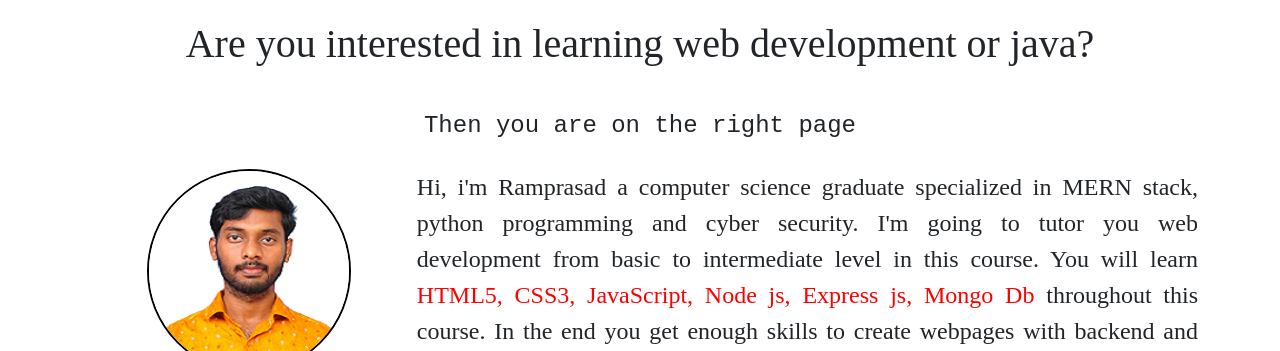
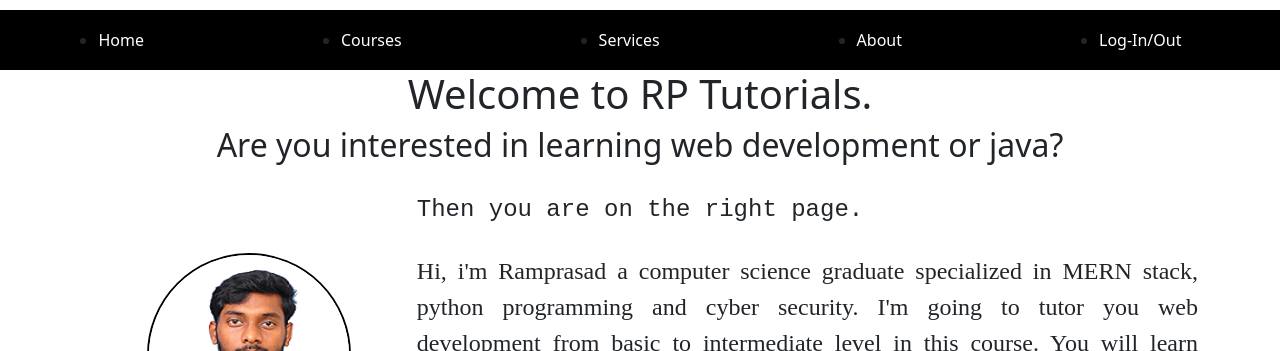
Before and after one commit to ramprasad770/course_test, a website: page public/index.html in a window 1280 px wide. Shown: the top 351 px of the page. Drawn offline with nearby package versions, Linux system fonts and the light colour scheme.

Commit message:
Add files via upload
changes in index file.
1.favicon
2.colonical tag addition
3.seo related

```diff
--- a/public/index.html
+++ b/public/index.html
@@ -7,7 +7,9 @@
     <meta name="description" content="Discover the power of Java and Web Development through our comprehensive online courses. Master the fundamentals of Java programming, from syntax to object-oriented concepts, and unlock the secrets of building dynamic websites with HTML, CSS, and JavaScript. Our hands-on approach and industry-experienced instructors will equip you with the skills to excel in the ever-evolving tech landscape. Enroll now and embark on a learning journey that opens doors to exciting opportunities in the world of programming. Start your Java and Web Development adventure today!">
     <meta name="keywords" content="Java, Web Development, Programming, Online Course, Java Basics, Web Development Basics, HTML, CSS, JavaScript, Object-Oriented Programming, Learn Java, Learn Web Development, Online Learning, Coding, Programming Basics, Java Programming, Web Development Fundamentals, Java Course, Web Development Course, Beginner-friendly, Learn Coding, Java Classes, Web Development Classes, Java Training, Web Development Training, Online Education,basics,ram,ramprasad,prasad,venkata,pade,form,Coding Bootcamp.">
     <meta name="author" content="pade venkata ramprasad">
-    <title>Form</title>
+    <title>Ramprasad tutorials</title>
+    <link rel="canonical" href="https://ramprasad.tech/" />
+    <link rel="icon" type="image/x-icon" href="./logos/favicon.png">
     <link href="https://cdn.jsdelivr.net/npm/bootstrap@5.3.0-alpha2/dist/css/bootstrap.min.css" rel="stylesheet" integrity="sha384-aFq/bzH65dt+w6FI2ooMVUpc+21e0SRygnTpmBvdBgSdnuTN7QbdgL+OapgHtvPp" crossorigin="anonymous">
 
     <script src="https://cdn.jsdelivr.net/npm/bootstrap@5.3.0-alpha2/dist/js/bootstrap.bundle.min.js" integrity="sha384-qKXV1j0HvMUeCBQ+QVp7JcfGl760yU08IQ+GpUo5hlbpg51QRiuqHAJz8+BrxE/N" crossorigin="anonymous"></script>
@@ -15,6 +17,26 @@
 
     <style>
         @media only screen and (min-width:480px){
+            .menu_bar{
+                padding: 0;
+                margin: 0;
+                background-color: black;
+            }
+
+            ul{
+                padding: 0;
+                margin: 0;
+                height:60px;
+                display: flex;
+                justify-content: space-around;
+                align-items: center;
+            }
+
+            nav>ul>li>a{
+                color: white;
+                text-decoration: none;
+            }
+
         .download_link{
             color: red;
             text-decoration: none;
@@ -102,6 +124,24 @@
 
 
         @media only screen and (max-width:480px){
+
+            .menu_bar{
+                background-color: black;
+            }
+
+            ul{
+                height:60px;
+                display: flex;
+                justify-content: space-between;
+                align-items: center;
+            }
+
+            nav>ul>li>a{
+                color: white;
+                text-decoration: none;
+            }
+
+
         .select{
             height: 45px;
             width: 260px;
@@ -191,10 +231,22 @@
 
 </head>
 <body>
+    <div class="menu_bar">
+        <nav class="nav_bar">
+            <ul>
+                <li><a href="#home">Home</a></li>
+                <li><a href="#courses">Courses</a></li>
+                <li><a href="#services">Services</a></li>
+                <li><a href="#About">About</a></li>
+                <li><a href="#log-in/out">Log-In/Out</a></li>
+            </ul>
+        </nav>
+    </div>
     <div class="jumbotron text-center">
         <header>
-            <h3>Are you interested in learning web development or java?</h3><br>
-            <h4>Then you are on the right page</h4>
+            <h1>Welcome to RP Tutorials.</h1>
+            <h2>Are you interested in learning web development or java?</h2><br>
+            <h4>Then you are on the right page.</h4>
         </header>
     </div>
     <div>
@@ -281,11 +333,11 @@
         </div>
         <div class="form text-center">
             <h3>Course Curriculum</h3>
-            <h4>Web Development curriculum <a class="download_link" href="web_syllabus.pptx" download="web_dev_syllabus">Download</a> </h4>
-            <h4>Java curriculum <a class="download_link" href="java_syllabus.pptx" download="java_syllabus">Download</a> </h4>
+            <h4>Web Development curriculum <a class="download_link" href="web-syllabus.pptx" download="web_dev_syllabus">Download</a> </h4>
+            <h4>Java curriculum <a class="download_link" href="java-syllabus.pptx" download="java_syllabus">Download</a> </h4>
             <br>
             <br>
-            <h4>Please fill the form then👇</h4><br>
+            <h4>Please fill the form to get started👇</h4><br>
             <form action="/submit" method="post">
                 <input class="form-control-lg" type="text" id="name" name="name" placeholder="Enter your Full name" required><br><br>
                 <input class="form-control-lg" type="email" id="email" name="email" placeholder="Enter your Email ID" required><br><br>
```
Also changed, not shown: 2 other files.
